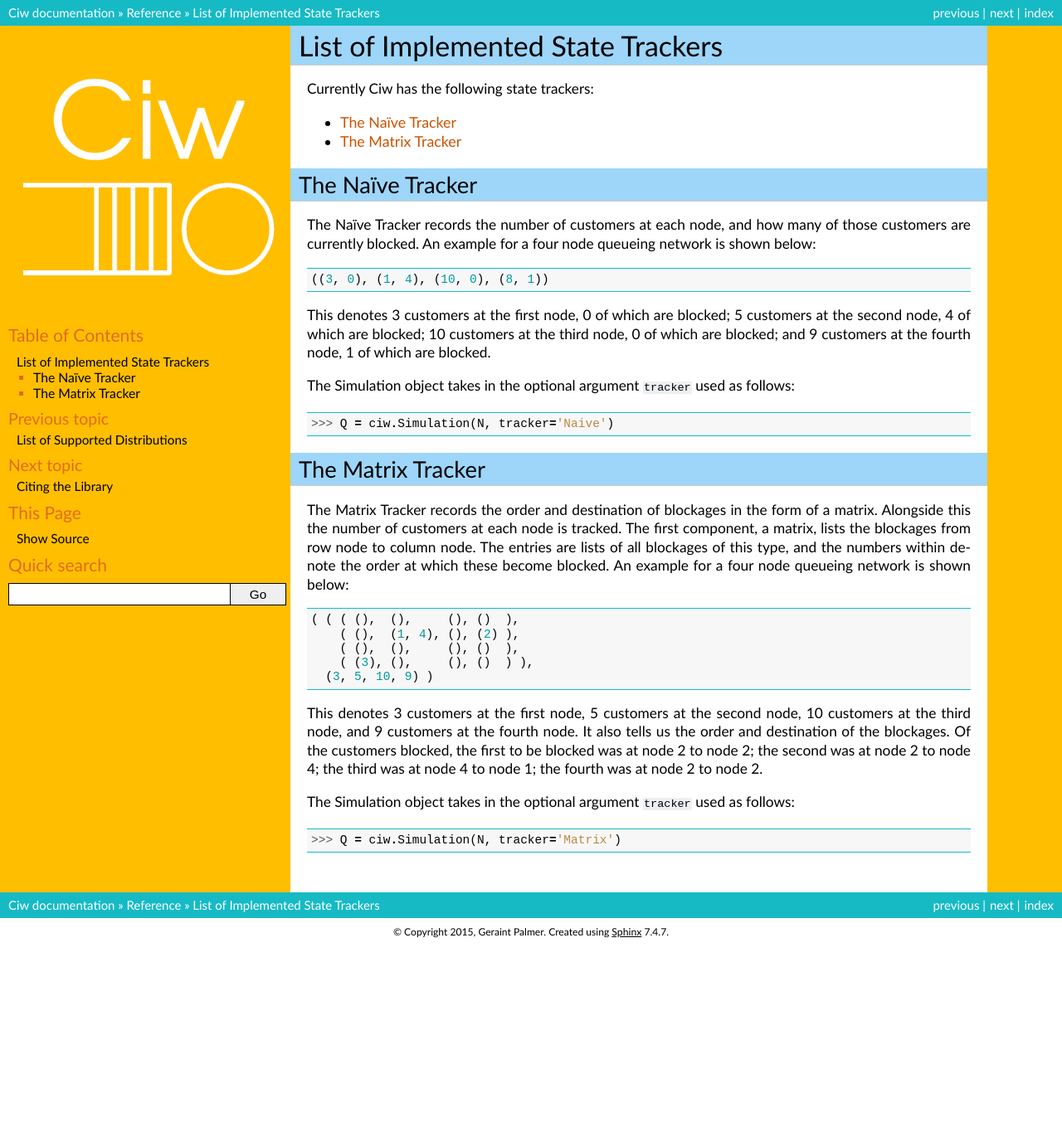
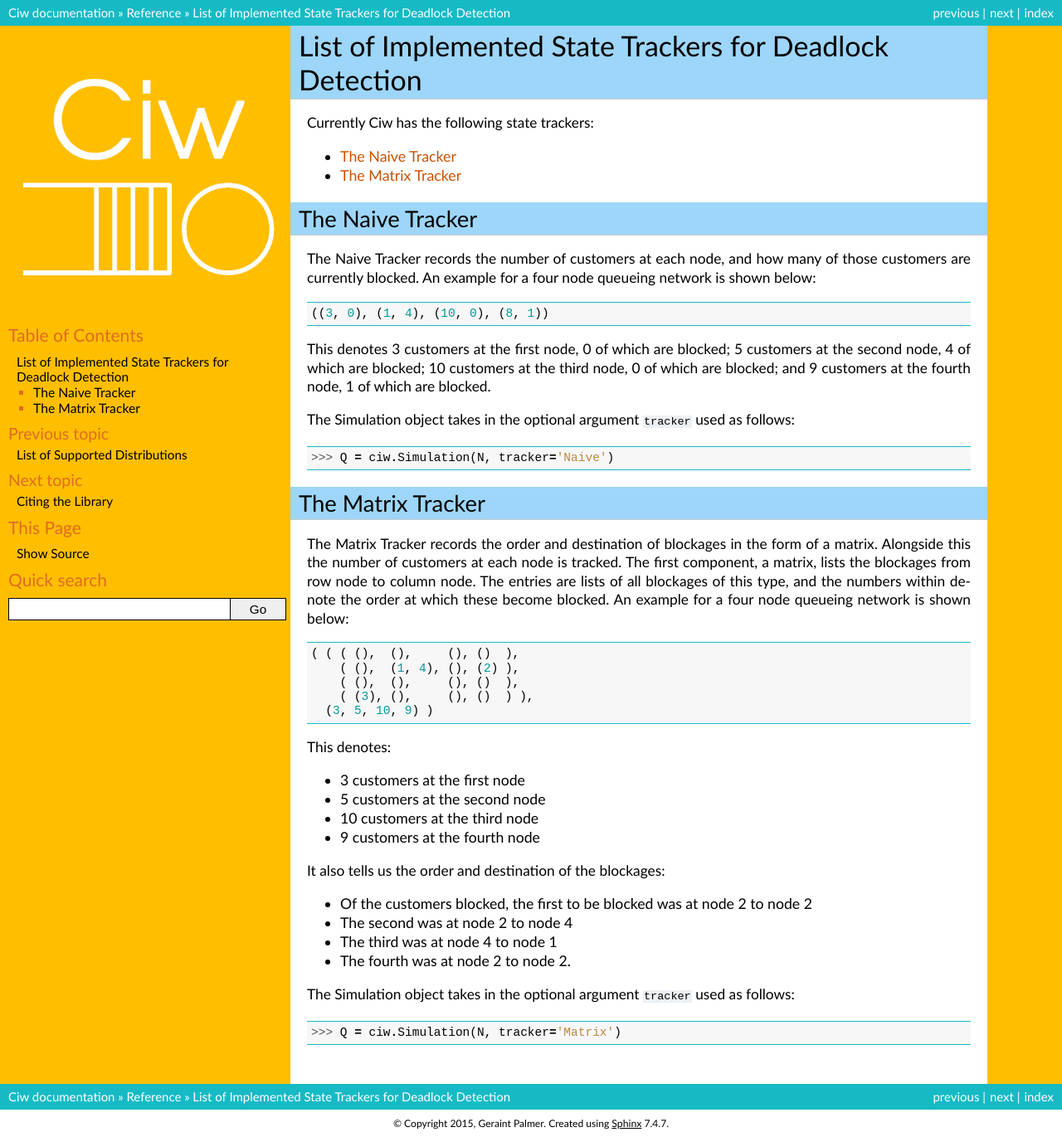
Before and after one commit to CiwPython/Ciw, a Sphinx documentation site: the page built from docs/Reference/state_trackers.rst, in a window 1280 px wide. Shown: the whole page at 83% size. Built offline with Sphinx 7.4.7, drawn with Linux system fonts in a browser that asks for light colours; before the commit the page ends 1140 px from its top, so only the background shows below that.

Commit message:
Reference section improved

```diff
--- a/docs/Guides/baulking.rst
+++ b/docs/Guides/baulking.rst
@@ -15,7 +15,7 @@
 
 We can define the following baulking function::
 
-    >>> def my_baulking_function(n):
+    >>> def probability_of_baulking(n):
     ...     if n < 3:
     ...         return 0.0
     ...     if n < 7:
@@ -29,7 +29,7 @@
 	...     'Arrival_distributions': {'Class 0': [['Exponential', 5]]},
 	...     'Service_distributions': {'Class 0': [['Exponential', 10]]},
 	...     'Transition_matrices': {'Class 0': [[0.0]]},
-	...     'Baulking_functions': {'Class 0': [my_baulking_function]},
+	...     'Baulking_functions': {'Class 0': [probability_of_baulking]},
 	...     'Number_of_servers': [1]
 	... }
 
--- a/docs/Reference/results.rst
+++ b/docs/Reference/results.rst
@@ -4,7 +4,8 @@
 List of Available Results
 =========================
 
-Each time an individual completes service at a service station, a data record of that service is kept. The records should look something like the table below:
+Each time an individual completes service at a service station, a data record of that service is kept.
+The records should look something like the table below:
 
     +--------+-------+------+--------------+-----------+--------------------+--------------+------------------+--------------+-----------+-------+-----------------------+-----------------------+
     | I.D    | Class | Node | Arrival Date | Wait Time | Service Start Date | Service Time | Service End Date | Time Blocked | Exit Date | Dest. | Queue Size at Arrival | Queue Size at Depart. |
--- a/docs/Reference/state_trackers.rst
+++ b/docs/Reference/state_trackers.rst
@@ -1,8 +1,8 @@
 .. _refs-statetrackers:
 
-==================================
-List of Implemented State Trackers
-==================================
+=========================================================
+List of Implemented State Trackers for Deadlock Detection
+=========================================================
 
 Currently Ciw has the following state trackers:
 
@@ -13,10 +13,10 @@
 .. _naive:
 
 -----------------
-The Naïve Tracker
+The Naive Tracker
 -----------------
 
-The Naïve Tracker records the number of customers at each node, and how many of those customers are currently blocked.
+The Naive Tracker records the number of customers at each node, and how many of those customers are currently blocked.
 An example for a four node queueing network is shown below::
 
     ((3, 0), (1, 4), (10, 0), (8, 1))
@@ -34,7 +34,10 @@
 The Matrix Tracker
 ------------------
 
-The Matrix Tracker records the order and destination of blockages in the form of a matrix. Alongside this the number of customers at each node is tracked. The first component, a matrix, lists the blockages from row node to column node. The entries are lists of all blockages of this type, and the numbers within denote the order at which these become blocked.
+The Matrix Tracker records the order and destination of blockages in the form of a matrix.
+Alongside this the number of customers at each node is tracked.
+The first component, a matrix, lists the blockages from row node to column node.
+The entries are lists of all blockages of this type, and the numbers within denote the order at which these become blocked.
 An example for a four node queueing network is shown below::
 
     ( ( ( (),  (),     (), ()  ),
@@ -43,7 +46,19 @@
         ( (3), (),     (), ()  ) ),
       (3, 5, 10, 9) )
 
-This denotes 3 customers at the first node, 5 customers at the second node, 10 customers at the third node, and 9 customers at the fourth node. It also tells us the order and destination of the blockages. Of the customers blocked, the first to be blocked was at node 2 to node 2; the second was at node 2 to node 4; the third was at node 4 to node 1; the fourth was at node 2 to node 2.
+This denotes:
+
++ 3 customers at the first node
++ 5 customers at the second node
++ 10 customers at the third node
++ 9 customers at the fourth node
+
+It also tells us the order and destination of the blockages:
+
++ Of the customers blocked, the first to be blocked was at node 2 to node 2
++ The second was at node 2 to node 4
++ The third was at node 4 to node 1
++ The fourth was at node 2 to node 2.
 
 The Simulation object takes in the optional argument :code:`tracker` used as follows::
 
```
Also changed, not shown: other parts of docs/Reference/results.rst (+1 -1 lines), docs/Reference/parameters.rst (+31 -13 lines).
